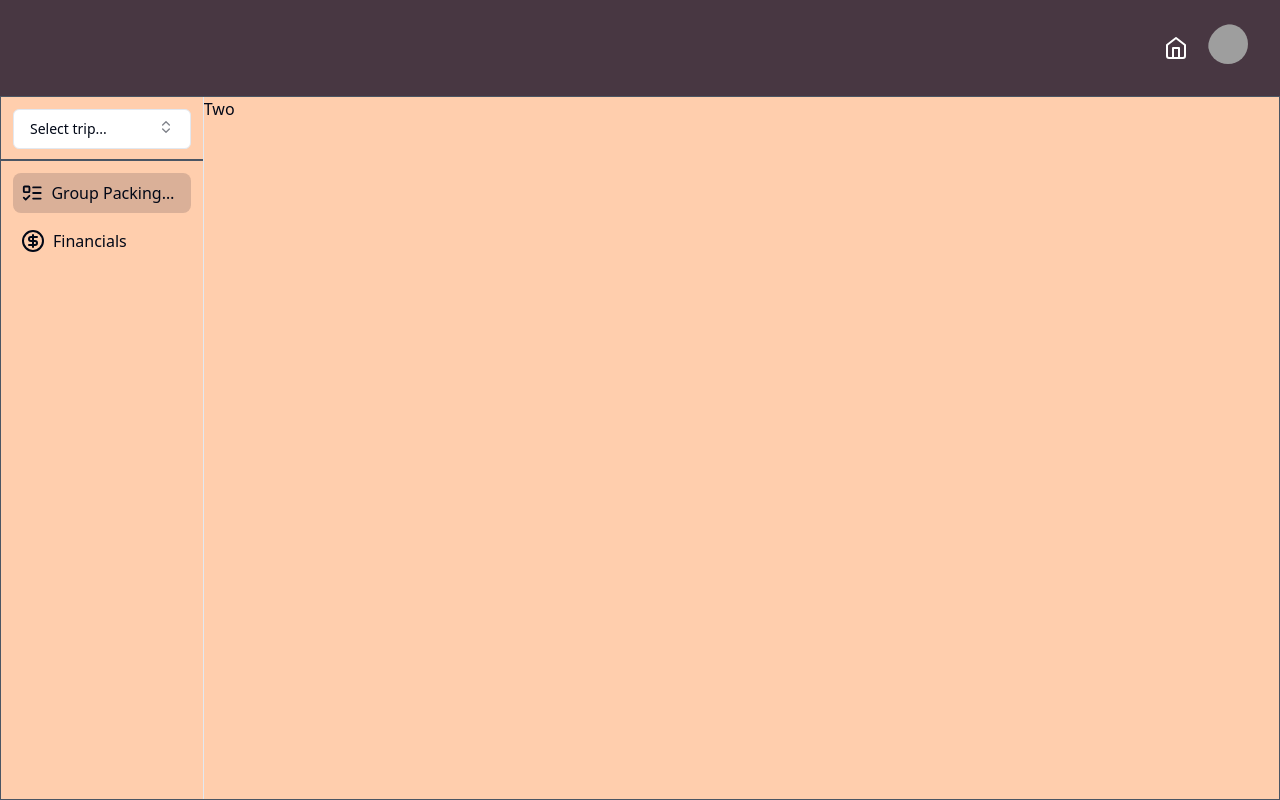
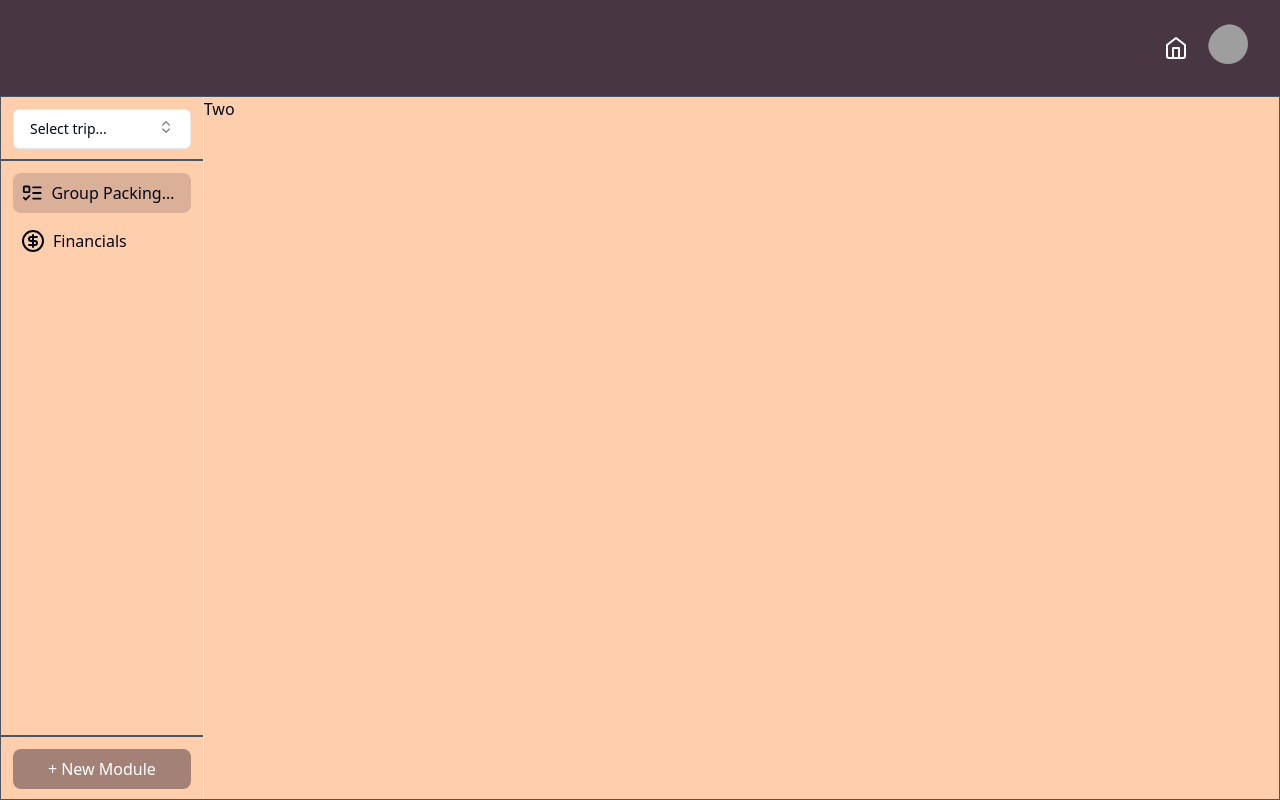
Before and after one commit to punalex01/trip-planner, a React (Vite) app in the folder frontend/: page / in a window 1280 px wide. Built offline with nearby package versions, Linux system fonts and the light colour scheme; grey boxes are pictures that could not be loaded.

Commit message:
feat: add new module button

```diff
--- a/frontend/src/components/layout/Layout.tsx
+++ b/frontend/src/components/layout/Layout.tsx
@@ -22,7 +22,7 @@ export const Layout: FC = () => {
               collapsedSize={5}
               onCollapse={() => setIsCollapsed(true)}
               onExpand={() => setIsCollapsed(false)}
-              className={cn(isCollapsed && 'min-w-10 transition-all duration-300 ease-in-out')}
+              className={cn('h-full flex flex-col', isCollapsed && 'min-w-10 transition-all duration-300 ease-in-out')}
             >
               <Sidebar isCollapsed={isCollapsed} />
             </ResizablePanel>
--- a/frontend/src/components/layout/Sidebar.tsx
+++ b/frontend/src/components/layout/Sidebar.tsx
@@ -114,10 +114,15 @@ export const Sidebar: FC<SidebarProps> = ({ isCollapsed }) => {
           </PopoverContent>
         </Popover>
       </div>
-      <div className='flex h-full w-full'>
-        <ScrollArea className='grow w-full p-3'>
+      <div className='flex grow flex-col w-full'>
+        <ScrollArea className='w-full p-3'>
           <div className='h-full w-full flex flex-col space-y-2'>{displayModules}</div>
         </ScrollArea>
+        <div className='w-full h-16 mt-auto border-t-2 border-gray-600 p-3'>
+          <div className='flex h-10 bg-eggplant/50 justify-center items-center rounded-lg hover:cursor-pointer hover:bg-eggplant'>
+            <div className='text-white'>+ New Module</div>
+          </div>
+        </div>
       </div>
     </>
   );
```
